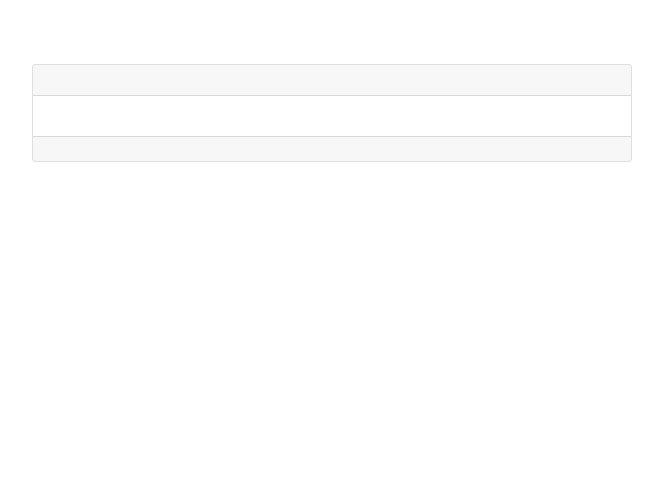
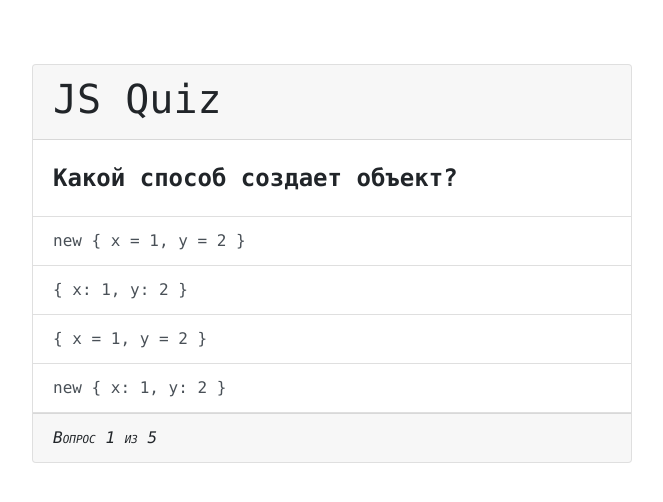
Before and after one commit to nntndfrk/quiz, a plain HTML site: page index.html in a window 1280 px wide. Shown: the whole page, without its empty margins (308-971 px from the left). Drawn offline with Linux system fonts and the light colour scheme.

Commit message:
My solution quiz

```diff
--- a/css/style.css
+++ b/css/style.css
@@ -1,5 +1,15 @@
 body {
     font-family: Consolas;
+}
+
+footer {
+    font-variant: small-caps;
+    font-style: oblique;
+}
+
+#question {
+    font-weight: bold;
+    font-size: 150%;
 }
 
 #app {
--- a/js/app.js
+++ b/js/app.js
@@ -1,33 +1,71 @@
 class App {
     constructor({ element, quiz }) {
+        this.quiz = quiz;
+        this.mainContainer = element;
+        this.marks = ['Неудача.', 'Хм...', 'Удовлетворительно.', 'Неплохо.', 'Хорошо!', 'Отлично!!!'];
 
+        this.init();
     }
 
     init() {
+        this.quizContainer = document.querySelector('#quiz');
+        this.title = document.querySelector('#title');
+        this.score = document.querySelector('#score');
+        this.question = document.querySelector('#question');
+        this.answerList = document.querySelector('#answers');
+        this.progressBar = document.querySelector('#progress');
 
+        this.answerList.addEventListener('click', this.handleAnswerButtonClick.bind(this));
+    }
+
+    _removeChildren(elem) {
+        while (elem.lastChild) {
+            elem.removeChild(elem.lastChild);
+        }
     }
 
     handleAnswerButtonClick({ target }) {
-
+        this.quiz.checkAnswer(target.innerText);
+        if (this.quiz.step < this.quiz.totalQuiestions) {
+            this.displayNext();
+        } else {
+            this.displayScore();
+        }
     }
 
     displayNext() {
-
+        this.title.innerHTML = this.quiz.title;
+        this.displayQuestion();
+        this.displayAnswers();
+        this.displayProgress();
     }
 
     displayQuestion() {
-
+        this.question.innerHTML = this.quiz.currentQuestion.text;
     }
 
     displayAnswers() {
-
+        let answers = this.quiz.currentQuestion.answers;
+        this._removeChildren(this.answerList);
+        for (let i = 0; i <  answers.length; i++) {
+            let li = document.createElement('li');
+            li.innerHTML = answers[i];
+            li.classList.add('list-group-item', 'list-group-item-action');
+            this.answerList.appendChild(li);
+        }
     }
 
+
     displayProgress() {
-
+        this.progressBar.textContent = `Вопрос ${this.quiz.step+1} из ${this.quiz.totalQuiestions}`;
     }
 
     displayScore() {
+        this.title.style.display = "none";
+        this.question.style.display = "none";
+        this.answerList.style.display = "none";
+        this.progressBar.style.display = "none";
+        this.score.innerHTML = `${this.marks[this.quiz.correctAnswers]} Правильных ответов: ${this.quiz.correctAnswers}`;
 
     }
 }
--- a/js/quiz.js
+++ b/js/quiz.js
@@ -1,17 +1,37 @@
 class Quiz {
     constructor(title, quiestions) {
+        this.title = title;
+        this._quiestions = quiestions;
+        this._counter = 0;
+        this._correctAnswersCounter = 0;
+    }
 
+    get step() {
+        return this._counter;
+    }
+
+    get totalQuiestions() {
+        return this._quiestions.length;
+    }
+
+    get correctAnswers() {
+        return this._correctAnswersCounter;
     }
 
     get currentQuestion() {
+        if (this._counter < this._quiestions.length) {
+            return this._quiestions[this.step];
+        }
 
     }
 
     get hasEnded() {
-
+        return (this._counter < this._quiestions.length) ? false : true;
     }
 
     checkAnswer(answer) {
-
+        let correctAnswer = this._quiestions[this.step]['answers'][this._quiestions[this._counter]['correctAnswer']]
+        this._counter++;
+        if ( answer === correctAnswer ) this._correctAnswersCounter++;
     }
 }
```
